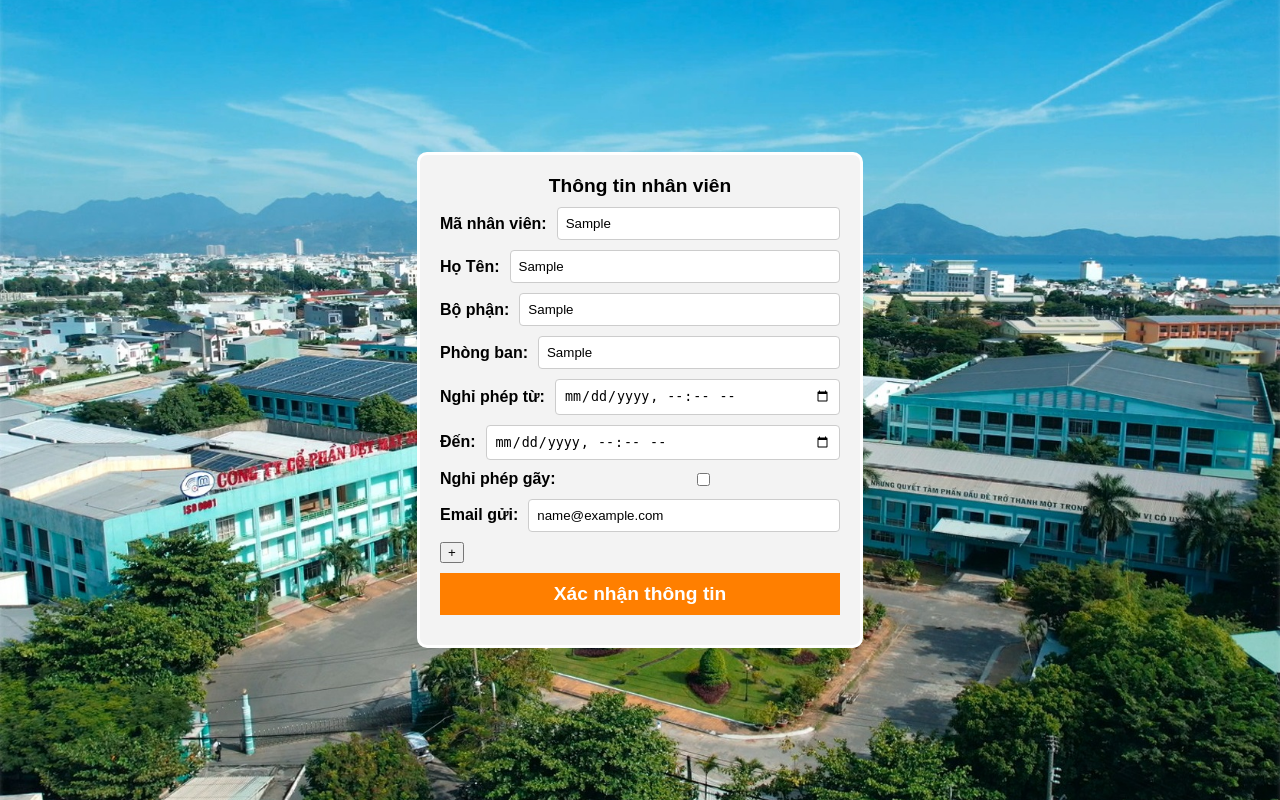
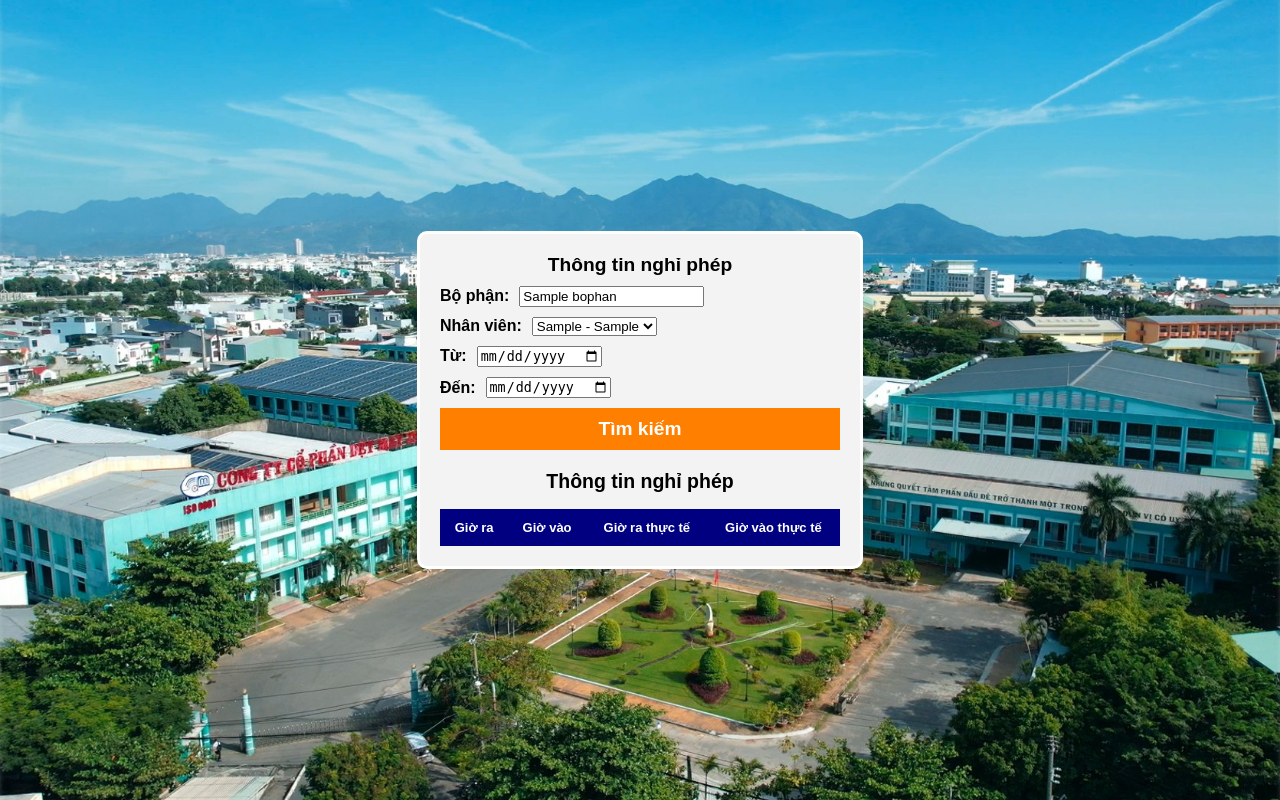
Before and after one commit to truong-xuan-linh/employee_management, a Flask app: template templates/on_leave/infomation.html in a window 1280 px wide. Run offline with Flask 3, Linux system fonts and the light colour scheme; the template is opened without the code that fills it: most values are stand-ins (such as "Sample title", 1, 10 or a date in 2020); lists and menus that the app fills with data are empty.

Commit message:
update feature

```diff
--- a/src/guard/user.py
+++ b/src/guard/user.py
@@ -60,7 +60,9 @@
     current_time = datetime.datetime.now()
     on_leaves_infomation =  session.query(NghiPhep) \
                         .filter_by(MaNV=manv) \
-                        .filter(extract('day', NghiPhep.GioRa) == current_time.day) \
+                        .filter(extract('day', NghiPhep.GioRa) == current_time.day,
+                                extract('month', NghiPhep.GioRa) == current_time.month,
+                                extract('year', NghiPhep.GioRa) == current_time.year) \
                         .order_by(NghiPhep.ThoiGian).all()
 
     on_leave_time = ""
--- /dev/null
+++ b/static/css/on_leave/infomation.css
@@ -0,0 +1,146 @@
+body {
+background-image: url('/static/img/login-bg.jpg');
+background-size: cover;
+background-position: center;
+font-family: Arial, Helvetica, sans-serif;
+margin: 0;
+padding: 0;
+display: flex;
+justify-content: center;
+align-items: center;
+min-height: 100vh;
+}
+
+.success-container {
+background-image: url('/static/img/blurred-background.jpg');
+background-size: cover;
+padding: 20px;
+border: 3px solid #fff; /* Increase the border size */
+border-radius: 10px;
+width: 100%;
+max-width: 400px;
+}
+
+.success-header {
+font-size: larger;
+margin-bottom: 10px;
+font-weight: bold;
+text-align: center;
+}
+
+.back-button {
+background-color: #000080;
+color: #fff;
+border: none;
+padding: 10px 20px;
+margin: 10px 0;
+cursor: pointer;
+text-align: center;
+width: 100%;
+font-weight: bold;
+font-size: larger;
+text-decoration: none;
+display: block;
+box-sizing: border-box;
+font-family: Arial, Helvetica, sans-serif;
+}
+
+.confirm-button {
+background-color: #ff7f00;
+color: #fff;
+border: none;
+padding: 10px 20px;
+margin: 10px 0;
+cursor: pointer;
+text-align: center;
+width: 100%;
+font-weight: bold;
+font-size: larger;
+text-decoration: none;
+display: block;
+box-sizing: border-box;
+font-family: Arial, Helvetica, sans-serif;
+}
+
+.back-button:hover:hover {
+background-color: #ff7f00;
+}
+
+@media (max-width: 600px) {
+.success-container {
+    width: 95%;
+    background-position: center; /* Add this line */
+}
+}
+
+.row {
+margin-bottom: 10px;
+display: flex;
+align-items: center;
+}
+
+label {
+font-weight: bold;
+margin-right: 10px;
+}
+
+select input {
+flex: 1;
+padding: 8px;
+border: 1px solid #ccc;
+border-radius: 4px;
+}
+
+.row button {
+background-color: #dc3545;
+color: #fff;
+border: none;
+padding: 8px;
+border-radius: 4px;
+cursor: pointer;
+margin-left: 5px;
+}
+
+.row button:hover {
+background-color: #c82333;
+}
+
+.disabled {
+opacity: 0.5;
+pointer-events: none;
+}
+
+.table-container {
+margin-top: 20px;
+font-size: small;
+text-align: center;
+}
+
+.table-container table {
+width: 100%;
+border-collapse: collapse;
+font-size: small;
+}
+
+.table-container th, .table-container td {
+border: 1px solid #000080;
+padding: 10px;
+text-align: left;
+}
+
+.table-container th {
+background-color: #000080;
+color: #fff;
+text-align: center;
+}
+
+@media (max-width: 600px) {
+.container {
+    width: 95%;
+    background-position: center; /* Add this line */
+}
+
+.table-container th, .table-container td {
+    padding: 5px;
+}
+}
--- a/static/js/on_leave/infomation.js
+++ b/static/js/on_leave/infomation.js
@@ -1,17 +1,43 @@
-function addEmailField() {
-    var container = document.getElementById('infomationContainer');
-    var newRow = document.createElement('div');
-    newRow.classList.add('row');
-    newRow.innerHTML = `
-        <label>Email:</label>
-        <input type="email" name="email" required>
-        <button type="button" onclick="removeEmailField(this)">-</button>
-    `;
-    container.appendChild(newRow);
-}
+document.addEventListener('DOMContentLoaded', function() {
+    var form = document.querySelector('form');
+    form.addEventListener('submit', function(event) {
+        event.preventDefault(); // Ngăn chặn việc submit form mặc định
 
-function removeEmailField(button) {
-    var container = document.getElementById('infomationContainer');
-    var rowToRemove = button.parentNode;
-    container.removeChild(rowToRemove);
-}
+        // Lấy giá trị từ form
+        var employee = document.querySelector('#employee').value;
+        var start = document.querySelector('input[name="start"]').value;
+        var end = document.querySelector('input[name="end"]').value;
+
+        // Tạo đối tượng dữ liệu để gửi đi
+        var data = {
+            employee: employee,
+            start: start,
+            end: end
+        };
+
+        // Gửi yêu cầu POST đến API
+        fetch('/on-leave/infomation', {
+            method: 'POST',
+            headers: {
+                'Content-Type': 'application/json'
+            },
+            body: JSON.stringify(data)
+        })
+        .then(response => response.json())
+        .then(data => {
+            // Xử lý dữ liệu trả về và điền vào bảng
+            var tableBody = document.querySelector('tbody');
+            tableBody.innerHTML = ''; // Xóa dữ liệu cũ trước khi thêm mới
+
+            data.on_leaves.forEach(function(leave) {
+                var row = document.createElement('tr');
+                row.innerHTML = '<td>' + leave.GioRa + '</td>' +
+                                '<td>' + leave.GioVao + '</td>' +
+                                '<td>' + leave.GioRaThucTe + '</td>' +
+                                '<td>' + leave.GioVaoThucTe + '</td>';
+                tableBody.appendChild(row);
+            });
+        })
+        .catch(error => console.error('Error:', error));
+    });
+});
--- a/templates/on_leave/infomation.html
+++ b/templates/on_leave/infomation.html
@@ -3,72 +3,60 @@
 <head>
     <meta charset="UTF-8">
     <meta name="viewport" content="width=device-width, initial-scale=1.0">
-    <link rel="stylesheet" href="{{ url_for('static', filename='css/on_leave/qr-result.css') }}">
+    <link rel="stylesheet" href="{{ url_for('static', filename='css/on_leave/infomation.css') }}">
     <title>Success Page</title>
 </head>
 <body>
     <div class="success-container">
-        <div class="success-header">Thông tin nhân viên</div>
-        <form method="post">
+        <div class="success-header">Thông tin nghỉ phép</div>
+        <form>
             <div id="infomationContainer">
                 <div class="row">
-                    <label>Mã nhân viên:</label>
-                    <input name="manv" value="{{ employee.MaNV }}"  readonly="readonly" required>
+                    <label>Bộ phận:</label>
+                    <input value="{{ bophan }}"  readonly="readonly" required>
                     <br>
                 </div>
 
                 <div class="row">
-                    <label>Họ Tên:</label>
-                    <input name="name" value="{{ employee.HoTen }}"  readonly="readonly" required>
-                    <br>
+                    <label>Nhân viên:</label>
+                    <select name="employee" id="employee">
+                        {% for employee in employees %}
+                            <option value={{ employee.MaNV}}>{{ employee.MaNV}} - {{ employee.HoTen}}</option>
+                        {% endfor %}
+                    </select>
                 </div>
 
                 <div class="row">
-                    <label>Bộ phận:</label>
-                    <input name="name" value="{{ employee.BoPhan }}"  readonly="readonly" required>
-                    <br>
-                </div>
-
-                <div class="row">
-                    <label>Phòng ban:</label>
-                    <input name="name" value="{{ employee.PhongBan }}"  readonly="readonly" required>
-                    <br>
-                </div>
-
-                <div class="row">
-                    <label>Nghỉ phép từ:</label>
-                    <input type="datetime-local" name="out" required>
+                    <label>Từ:</label>
+                    <input type="date" name="start">
                     <br>
                 </div>
 
                 <div class="row">
                     <label>Đến:</label>
-                    <input type="datetime-local" name="in" required>
+                    <input type="date" name="end">
                     <br>
                 </div>
 
-                <div class="row">
-                    <label>Nghỉ phép gãy:</label>
-                    <input type="checkbox" name="type">
-                    <br>
+                <button class="confirm-button" type="submit" name="button-yes" value="yes" id="button-yes">Tìm kiếm</button>
+
+                <div class="table-container">
+                    <h2>Thông tin nghỉ phép</h2>
+                    <table>
+                        <thead>
+                            <tr>
+                                <th>Giờ ra</th>
+                                <th>Giờ vào</th>
+                                <th>Giờ ra thực tế</th>
+                                <th>Giờ vào thực tế</th>
+                            </tr>
+                        </thead>
+                        <tbody>
+                        </tbody>
+                    </table>
                 </div>
-
-                {% for email in email_list %}
-                <div class="row">
-                    <label>Email gửi:</label>
-                    <input type="email" name="email" value="{{ email }}" required>
-                    {% if loop.index > 1 %}
-                        <button type="button" onclick="removeEmailField(this)">-</button>
-                    {% endif %}
-                </div>
-                {% endfor %}
             </div>
-
-            <button type="button" onclick="addEmailField()">+</button>
-            <br>
-            <button class="confirm-button" type="submit" name="button-yes" value="yes" id="button-yes">Xác nhận thông tin</button>
         </form>
-
     </div>
 
     <script src="{{ url_for('static', filename='js/on_leave/infomation.js') }}"></script>
--- a/templates/system/directional.html
+++ b/templates/system/directional.html
@@ -13,6 +13,7 @@
             <a href="/user/qr-scan" class="back-button">Phòng cháy chữa cháy</a>
             <a href="/attendance/qr-scan" class="back-button">Điểm danh nhân viên</a>
             <a href="/on-leave/qr-scan" class="back-button">Xin nghỉ phép</a>
+            <a href="/on-leave/infomation" class="back-button">Thông tin nghỉ phép</a>
             <a href="/guard/qr-scan" class="back-button">Quản lý ra vào</a>
             <a href="/" class="back-button" onclick="window.history.back()">Đăng xuất</a>
 
```
Also changed, not shown: src/attendance/user.py (+11 -11 lines), src/on_leave/user.py (+45 -9 lines), static/js/on_leave/confirmation.js (added, +17 -0 lines), templates/on_leave/confirmation.html (added, +78 -0 lines), instance/pccc.db.
